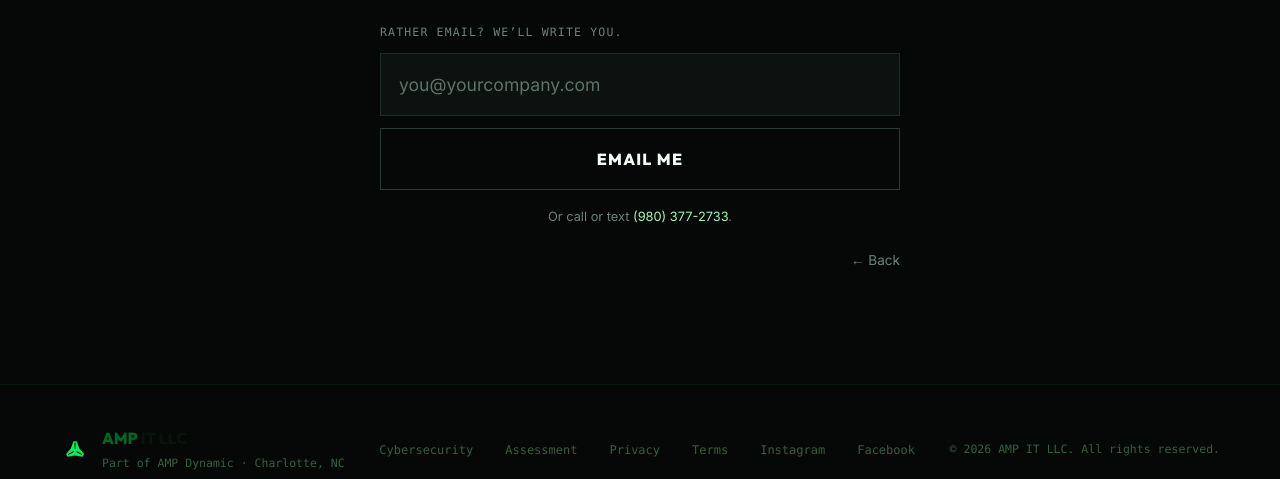
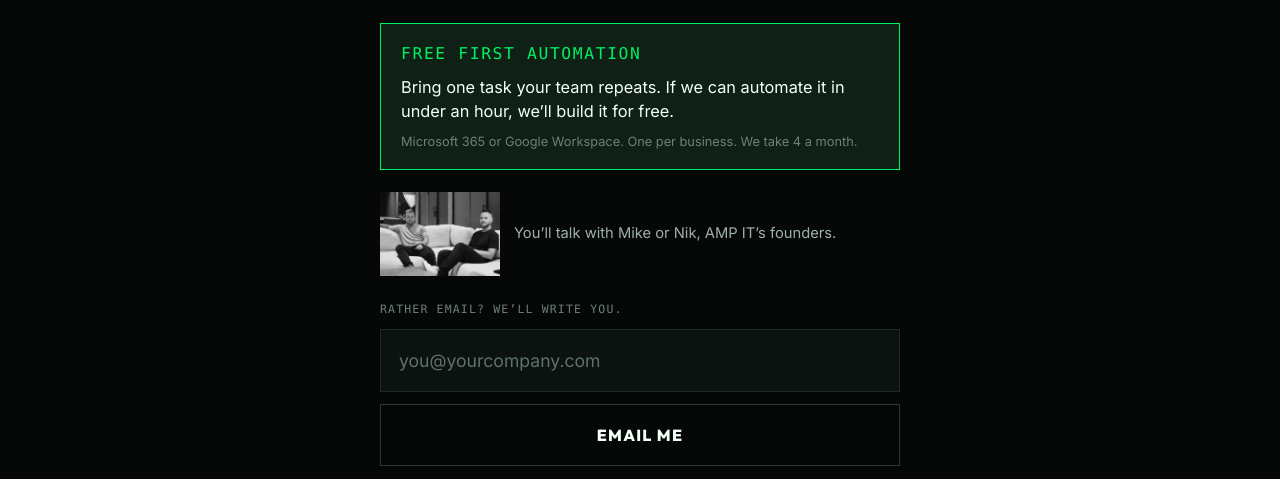
Before and after one commit to m3koval/AMPIT_SITE, a plain HTML site: page ai-check/index.html in a window 1280 px wide. Both pictures are taken after a click on the button "We want to use AI but don’t know where to start". Shown: the part 321-800 px from the top of the page. Drawn offline with Linux system fonts and the light colour scheme; no server answers.

Commit message:
Add free first automation offer and founders photo to talk screens
AI quiz and Managed IT page offer to automate one repeated task free
if it fits in under an hour (Microsoft 365 or Google Workspace, one per
business, 4 a month). Business quiz talk screens show the founders.
Offer terms recorded in the claims matrix.

Co-Authored-By: Claude Opus 5.5 <noreply@anthropic.com>

```diff
--- a/ai-check/index.html
+++ b/ai-check/index.html
@@ -69,7 +69,8 @@ window.FUNNEL=(function(){
     ],
     talk:{
       title:'We can help <span>with that.</span>',
-      line:function(a){return (WHY[a.concern]||WHY['We want to use AI but don’t know where to start'])+' On a free 15-minute call we’ll look at your setup and tell you what we’d do first.';}
+      line:function(a){return (WHY[a.concern]||WHY['We want to use AI but don’t know where to start'])+' On a free 15-minute call we’ll look at your setup and tell you what we’d do first.';},
+      offer:'Bring one task your team repeats. If we can automate it in under an hour, we’ll build it for free.'
     }
   };
 })();
--- a/funnel.css
+++ b/funnel.css
@@ -73,3 +73,10 @@ body{background:#050807;color:#f4fff8}
 .q-booked{margin:0 0 6px}
 .q-book.q-book-top{margin:0 0 6px;padding-top:0;border-top:0}
 .q-mail .q-label{margin-top:2px}
+.q-offer{border:1px solid #00f060;background:#0f2017;padding:18px 20px;margin:0 0 22px}
+.q-offer p{margin:0 0 8px;color:#f4fff8;font-size:1.02rem;line-height:1.5}
+.q-offer .q-label{color:#00f060;margin-bottom:8px}
+.q-offer p.q-fine{margin:0;color:#6d8177;font-size:.8rem}
+.q-who{display:flex;align-items:center;gap:14px;margin:0 0 24px}
+.q-who img{width:120px;height:84px;object-fit:cover;object-position:50% 68%;flex:none;filter:grayscale(1) contrast(1.04)}
+.q-who p{margin:0;color:#9fb1a6;font-size:.92rem;line-height:1.45}
--- a/funnel.js
+++ b/funnel.js
@@ -210,6 +210,8 @@
     p.innerHTML=(a.concern?'<p class="q-label">'+esc(a.concern)+'</p>':'')+
       '<h2 id="tTitle" tabindex="-1">'+(typeof T.title==='function'?T.title(a):T.title)+'</h2>'+
       '<p class="q-sub">'+esc(T.line(a))+'</p>'+
+      (T.offer?'<div class="q-offer"><p class="q-label">Free first automation</p><p>'+T.offer+'</p><p class="q-fine">Microsoft 365 or Google Workspace. One per business. We take 4 a month.</p></div>':'')+
+      '<div class="q-who"><img src="/images/amp-it-founders-square.jpg" alt="AMP IT founders Mikhail Koval and Nik Kotov" loading="lazy"><p>You’ll talk with Mike or Nik, AMP IT’s founders.</p></div>'+
       '<input class="hp" id="hp" type="text" tabindex="-1" autocomplete="off" aria-hidden="true">'+
       '<div class="q-book q-book-top"><p class="q-label">Pick a time for a free 15-minute call</p><div class="q-slots"><span class="q-fine">Loading open times…</span></div></div>'+
       '<div class="q-divider">or</div>'+
```
Also changed, not shown: docs/claims-matrix.md (+13 -0 lines), managed-it-charlotte/index.html (+4 -0 lines).
